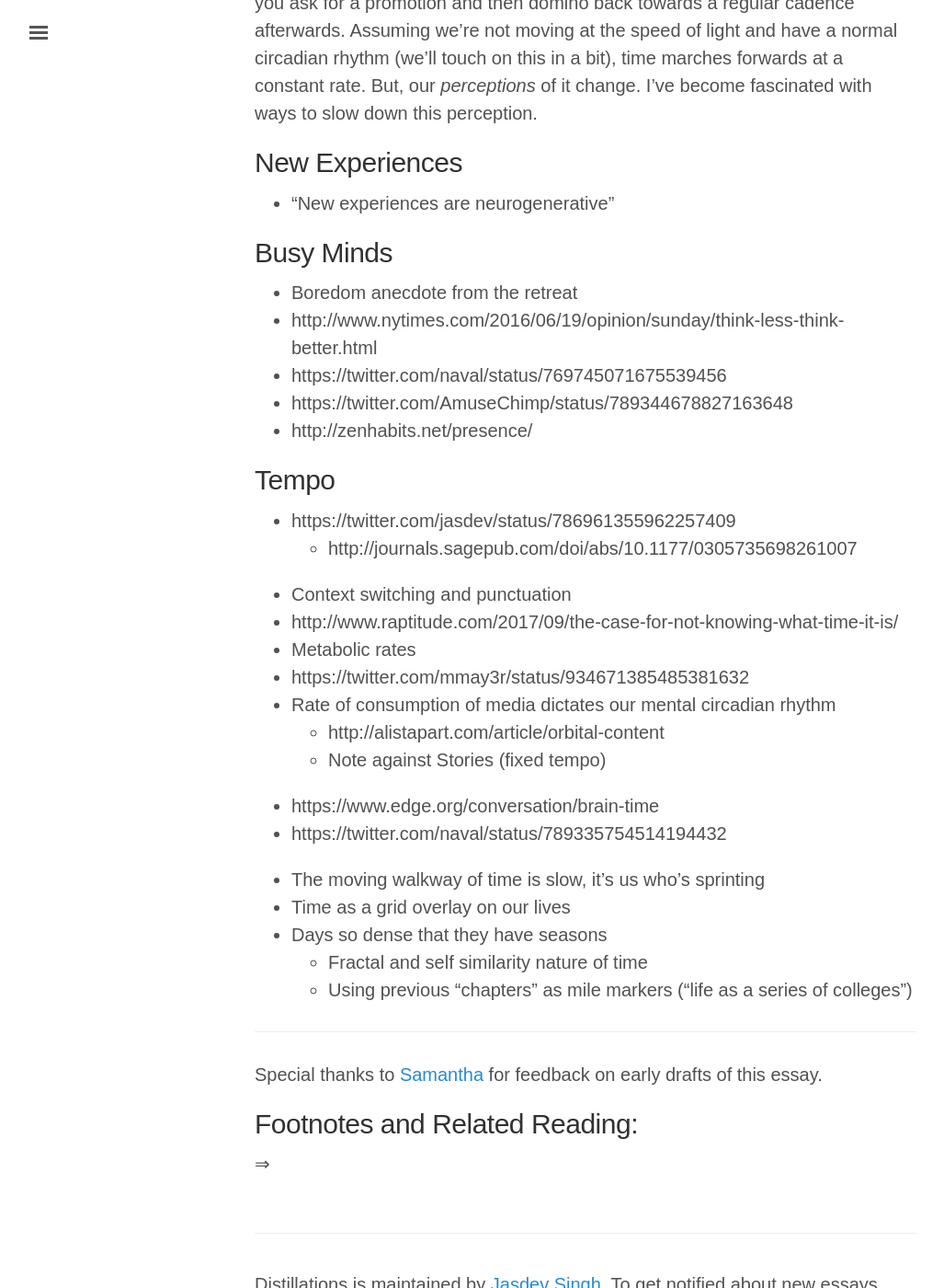
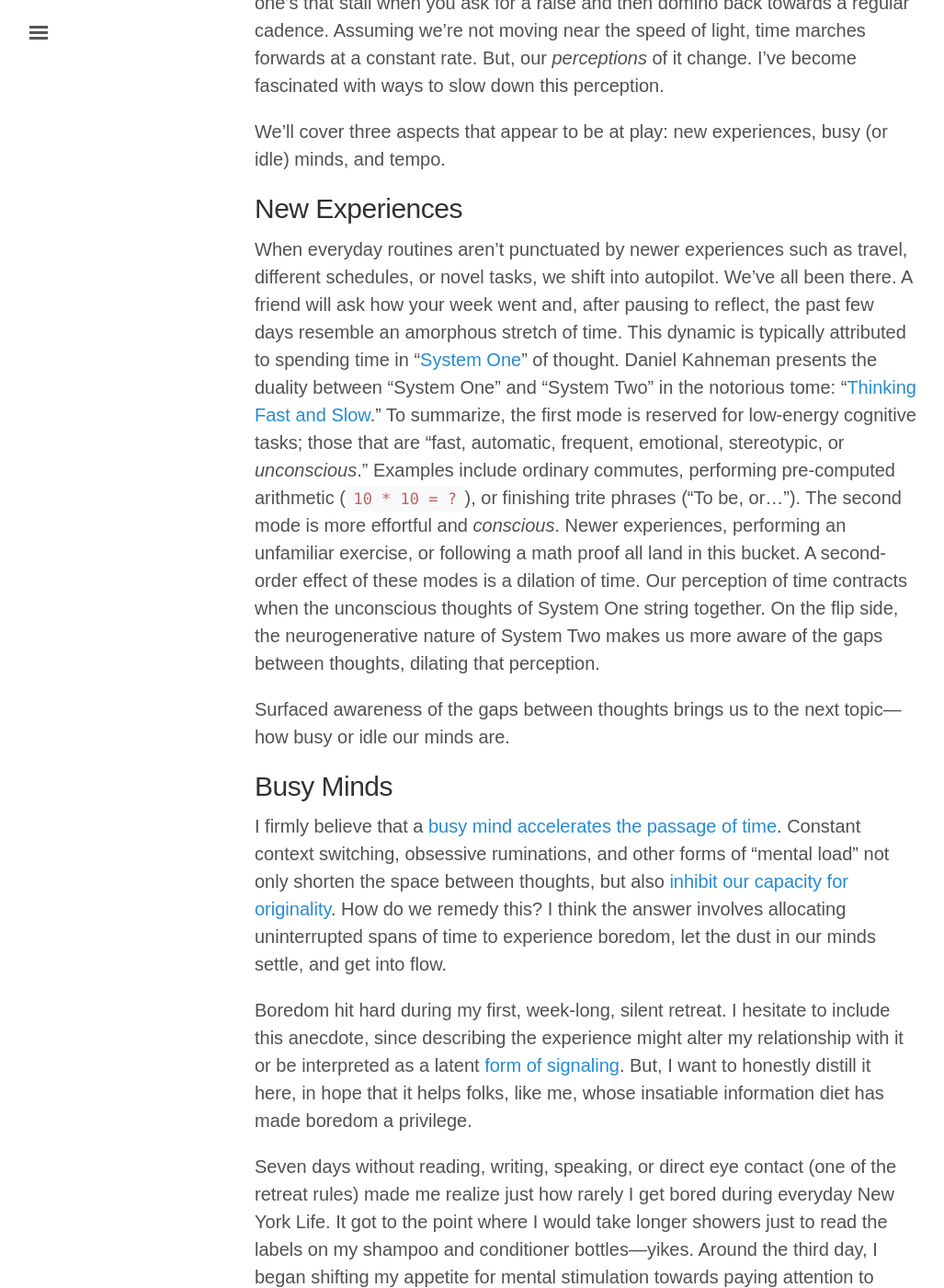
Before and after one commit to rvsrvs/jasdev.github.io, a Jekyll site: the page built from _posts/2018-3-12-slowing-down-time.md, in a window 1280 px wide and 1400 px high, scrolled down 334 px. Shown: the whole window at 92% size, without its empty margins (3-1030 px from the left). Built offline with Jekyll 4.4.1, drawn with Linux system fonts in a browser that asks for light colours; some web fonts are replaced; some of the changed text lies outside the part shown.

Commit message:
New Experiences Section

```diff
--- a/_posts/2018-3-12-slowing-down-time.md
+++ b/_posts/2018-3-12-slowing-down-time.md
@@ -5,35 +5,53 @@ permalink: slowing-down-time
 highlighted: true
 ---
 
-There’s no dancing around it—we all have a finite number of heartbeats, breaths, and seconds on this planet. However, the curious thing about time is its elastic nature. Seemingly infinite high school summers. One-on-one’s that stall when you ask for a promotion and then domino back towards a regular cadence afterwards. Assuming we’re not moving at the speed of light and have a normal circadian rhythm (we’ll touch on this in a bit), time marches forwards at a constant rate. But, our _perceptions_ of it change. I’ve become fascinated with ways to slow down this perception.
+There’s no dancing around it—we all have a finite number of heartbeats, breaths, and seconds on this planet (and potentially Mars). However, the curious thing about time is its elastic nature. Seemingly infinite high school summers. One-on-one’s that stall when you ask for a raise and then domino back towards a regular cadence. Assuming we’re not moving near the speed of light, time marches forwards at a constant rate. But, our _perceptions_ of it change. I’ve become fascinated with ways to slow down this perception.
+
+We’ll cover three aspects that appear to be at play: new experiences, busy (or idle) minds, and tempo.
 
 ## New Experiences
 
-- “New experiences are neurogenerative”
+When everyday routines aren’t punctuated by newer experiences such as travel, different schedules, or novel tasks, we shift into autopilot. We’ve all been there. A friend will ask how your week went and, after pausing to reflect, the past few days resemble an amorphous stretch of time. This dynamic is typically attributed to spending time in “[System One](https://en.wikipedia.org/wiki/Thinking,_Fast_and_Slow#Two_systems)” of thought. Daniel Kahneman presents the duality between “System One” and “System Two” in the notorious tome: “[Thinking Fast and Slow](https://www.amazon.com/Thinking-Fast-Slow-Daniel-Kahneman/dp/0374533555).” To summarize, the first mode is reserved for low-energy cognitive tasks; those that are “fast, automatic, frequent, emotional, stereotypic, or _unconscious_.” Examples include ordinary commutes, performing pre-computed arithmetic (`10 * 10 = ?`), or finishing trite phrases (“To be, or…”). The second mode is more effortful and _conscious_. Newer experiences, performing an unfamiliar exercise, or following a math proof all land in this bucket. A second-order effect of these modes is a dilation of time. Our perception of time contracts when the unconscious thoughts of System One string together. On the flip side, the neurogenerative nature of System Two makes us more aware of the gaps between thoughts, dilating that perception.
+
+Surfaced awareness of the gaps between thoughts brings us to the next topic—how busy or idle our minds are.
 
 ## Busy Minds
 
-- Boredom anecdote from the retreat
-- http://www.nytimes.com/2016/06/19/opinion/sunday/think-less-think-better.html
-- https://twitter.com/naval/status/769745071675539456
-- https://twitter.com/AmuseChimp/status/789344678827163648
-- http://zenhabits.net/presence/
+I firmly believe that a [busy mind accelerates the passage of time](https://twitter.com/naval/status/769745071675539456). Constant context switching, obsessive ruminations, and other forms of “mental load” not only shorten the space between thoughts, but also [inhibit our capacity for originality](https://www.nytimes.com/2016/06/19/opinion/sunday/think-less-think-better.html). How do we remedy this? I think the answer involves allocating uninterrupted spans of time to experience boredom, let the dust in our minds settle, and get into flow.
+
+Boredom hit hard during my first, week-long, silent retreat. I hesitate to include this anecdote, since describing the experience might alter my relationship with it or be interpreted as a latent [form of signaling](https://twitter.com/ryandawidjan/status/972274896486223872). But, I want to honestly distill it here, in hope that it helps folks, like me, whose insatiable information diet has made boredom a privilege.
+
+Seven days without reading, writing, speaking, or direct eye contact (one of the retreat rules) made me realize just how rarely I get bored during everyday New York Life. It got to the point where I would take longer showers just to read the labels on my shampoo and conditioner bottles—yikes. Around the third day, I began shifting my appetite for mental stimulation towards paying attention to what was around me. I vividly remember spending 45 minutes staring at a tree on Wednesday evening. The remainder of the retreat was the longest few days of my life, in the most fulfilling sense. I was reminded that time actually moves incredibly slowly when we’re present to soak in the world around us.
+
+This isn’t to say we should strive to be present at all times. Going on autopilot during commutes or chores might better allow us to deploy our attention towards experiences we want to magnify. Another instance where speeding up time is desirable is flow. It usually occurs when [thinking and being present](//thinking-about-thinking) are in harmony. When you’re so in tune with the task at hand, that your sense of space and time is lost.
+
+A lot of the discussion around “being present“ is framed as a deliberate, _additive_ behavior. I’m starting to question whether this is accurate. What if we’re innately present and the trick is giving ourselves enough space and time to realize this and rest in that awareness?
 
 ## Tempo
 
+Let’s explore tempo, and its relation to time, in handful of domains. Namely, music, clocks, and mental/physical circadian rhythms.
+
+### Music
+
 - https://twitter.com/jasdev/status/786961355962257409
     - http://journals.sagepub.com/doi/abs/10.1177/0305735698261007
-- Context switching and punctuation
+
+### Clocks
+
 - http://www.raptitude.com/2017/09/the-case-for-not-knowing-what-time-it-is/
+- https://www.hodinkee.com/articles/chromachron-a-radically-new-approach-to-time
+
+### Circadian Rhythms
+
 - Metabolic rates
 - https://twitter.com/mmay3r/status/934671385485381632
 - Rate of consumption of media dictates our mental circadian rhythm
     - http://alistapart.com/article/orbital-content
     - Note against Stories (fixed tempo)
 
-- https://www.edge.org/conversation/brain-time
+---
+
 - https://twitter.com/naval/status/789335754514194432
-
 - The moving walkway of time is slow, it’s us who’s sprinting
 - Time as a grid overlay on our lives
 - Days so dense that they have seasons
@@ -46,6 +64,12 @@ Special thanks to [Samantha]() for feedback on early drafts of this essay.
 
 ## Footnotes and Related Reading:
 
-⇒
+⇒ “[Walk on the Other Side of the Street](https://ktzine.com/walk-on-the-other-side-of-the-street-be803c8f55cb)”
+
+⇒ “[Brain Time](https://www.edge.org/conversation/brain-time)”
+
+⇒ [“Don’t Kill Time 2”](http://nearthespeedoflight.com/article/2017_01_25_don___t_kill_time_2)
+
+⇒ [“What Boredom Does to You”](http://nautil.us/issue/53/monsters/what-boredom-does-to-you)
 
 [^1]:
```
